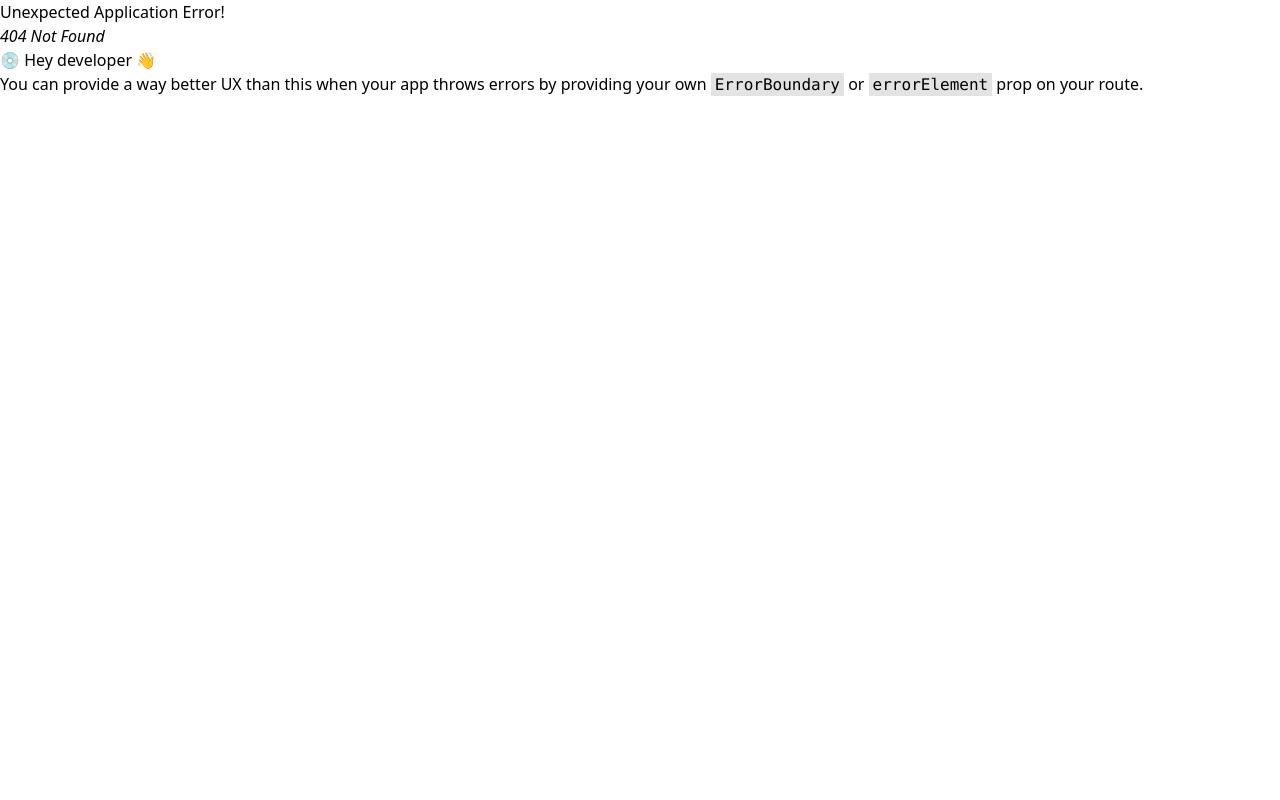
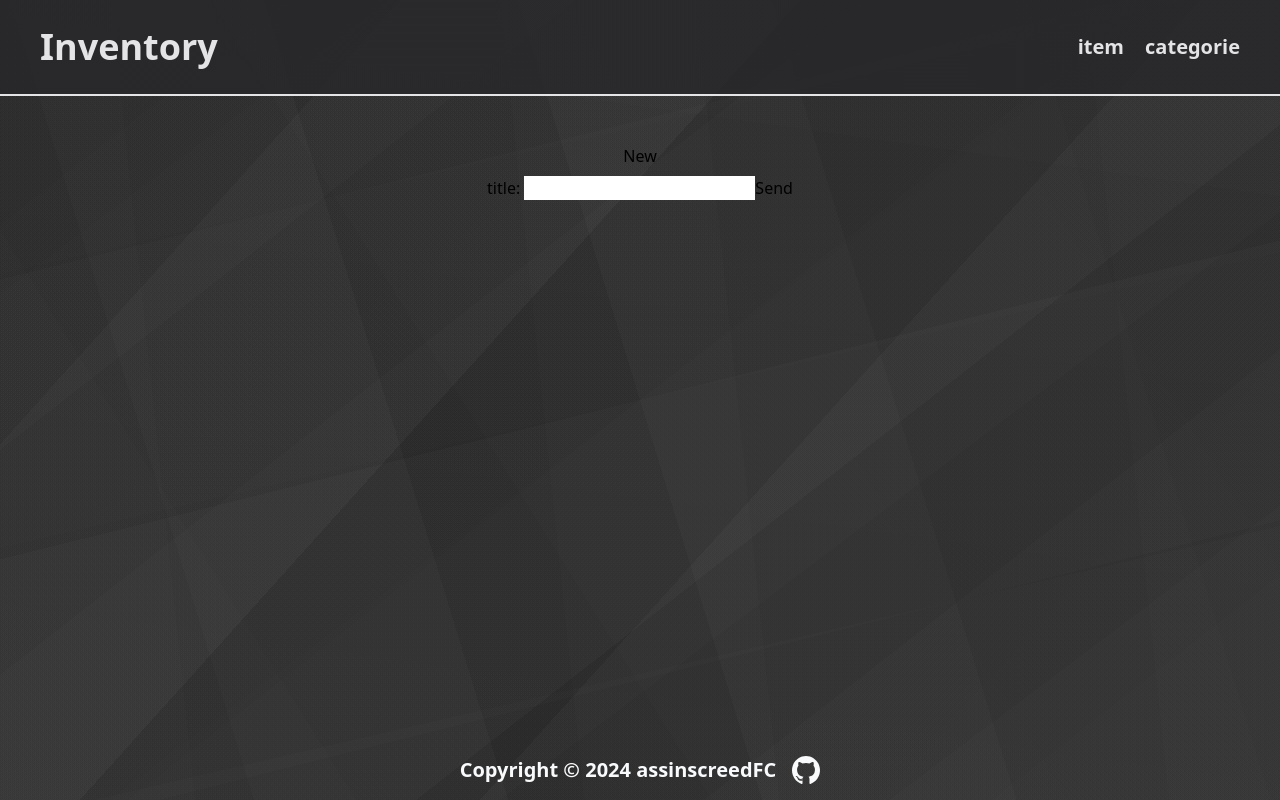
Before and after one commit to assinscreedFC/inv-app, a React (Vite) app in the folder client/: page /categories/new in a window 1280 px wide. Before the commit this address had no page. Built offline with nearby package versions, Linux system fonts and the light colour scheme.

Commit message:
poum poum poum ...

```diff
--- /dev/null
+++ b/client/src/components/CreateCat.jsx
@@ -0,0 +1,22 @@
+import { useState } from "react"
+
+function CreateCat(){
+    const [val,setval]=useState("")
+
+    const sub=(e)=>{
+        e.preventDefault();
+        console.log(val);
+    }
+    return(
+        <>
+            <form action="" method="post" onSubmit={sub}>
+                <label htmlFor="title">title: </label>
+                <input type="text" name="title" id="title" value={val} onChange={e =>setval(e.target.value)} />
+                <button type="submit" >Send</button>
+            </form>
+
+        </>
+    )
+}
+
+export default CreateCat
--- a/client/src/pages/Categories.jsx
+++ b/client/src/pages/Categories.jsx
@@ -1,5 +1,6 @@
 import { useEffect, useState } from "react";
 import Categorie from "../components/Categorie.jsx"
+import { NavLink, Outlet } from "react-router-dom";
 
 function Categories(){
     const [br,setbr]=useState([]);
@@ -15,8 +16,8 @@ function Categories(){
 
     return(
         <div className="flex flex-col w-full lg:w-8/12 items-center justify-center gap-2 p-2">
-
-           {br}
+            <NavLink to="new">New</NavLink>
+           <Outlet/>
 
         </div>
     )
```
Also changed, not shown: client/src/main.jsx (+6 -1 lines), client/src/components/CreateIte.jsx (added).
